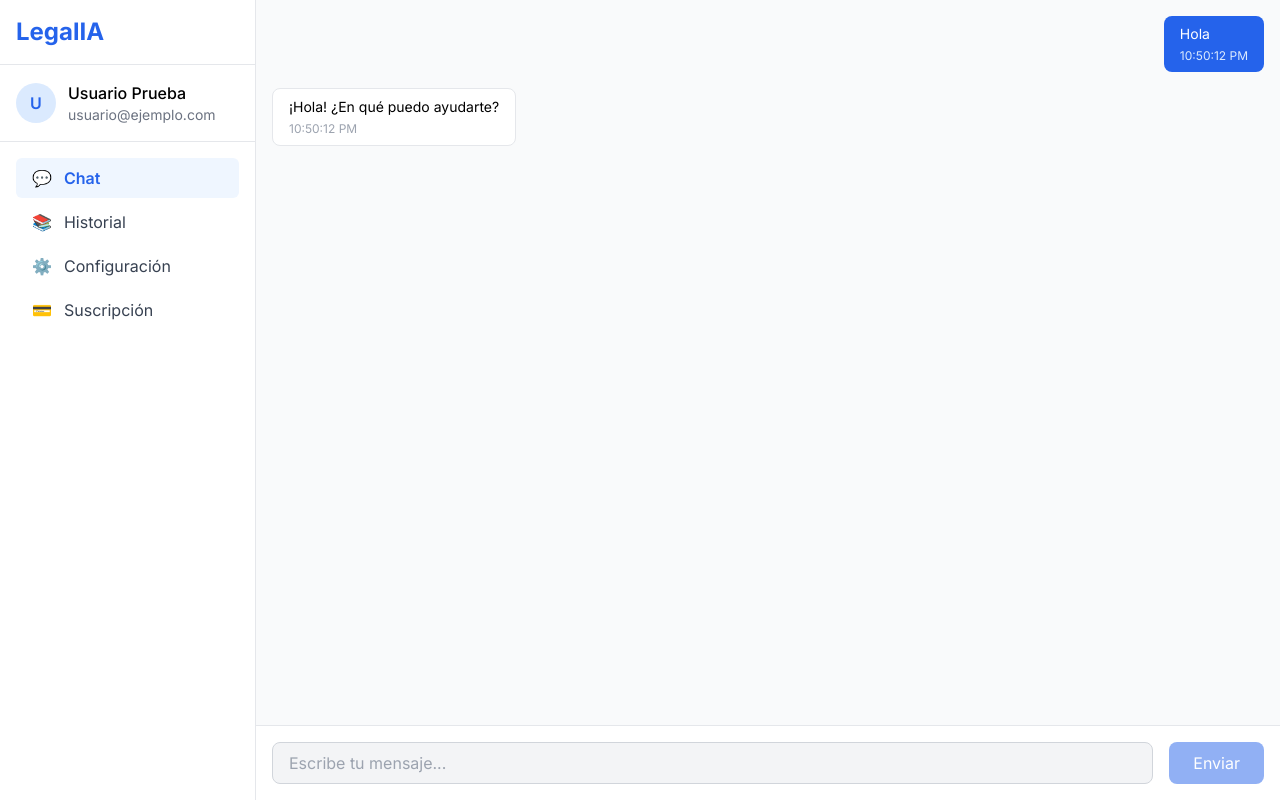
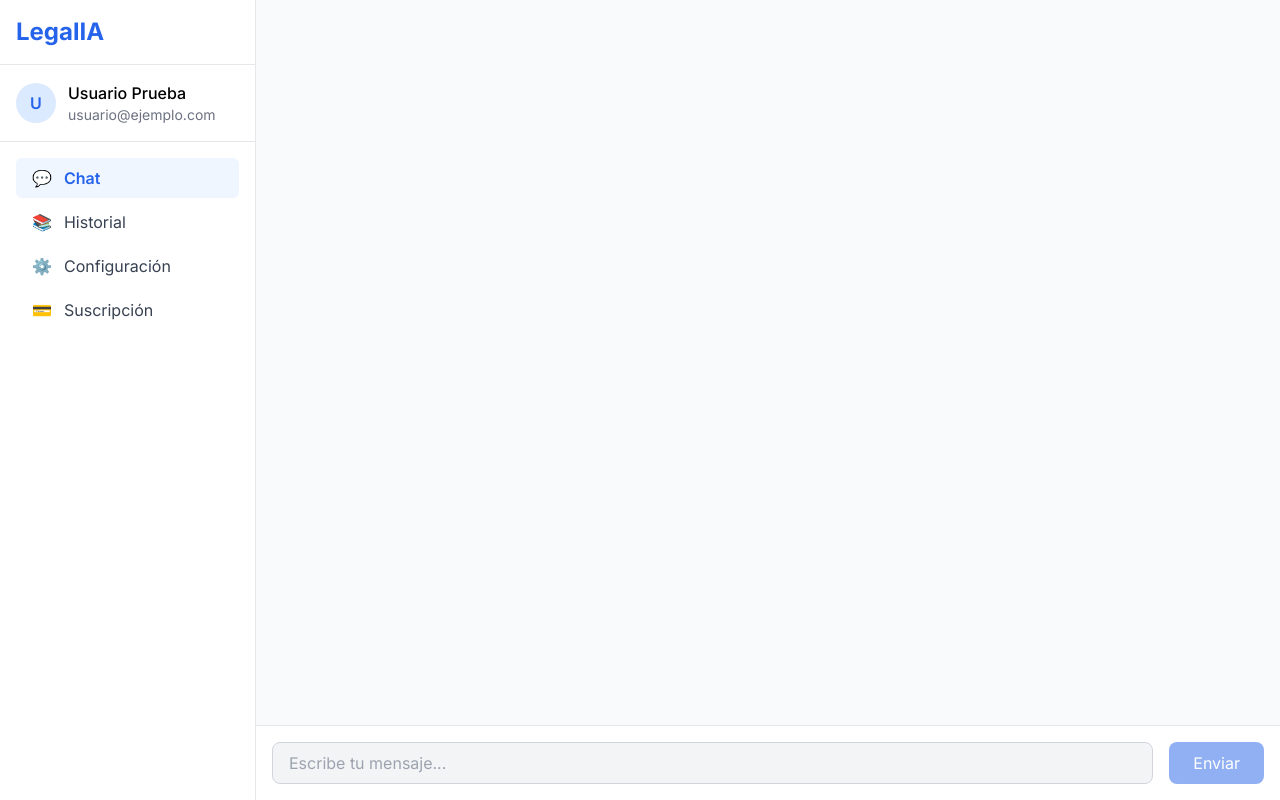
Before and after one commit to lazarohernan/abogados, a Next.js app: page / in a window 1280 px wide. Built offline with nearby package versions, Linux system fonts and the light colour scheme.

Commit message:
page.tsx

```diff
--- a/src/app/page.tsx
+++ b/src/app/page.tsx
@@ -1,7 +1,7 @@
 'use client';
 
 import { useState } from 'react';
-import { UserProfile } from '@/types/UserProfile';
+import UserProfile from '@/types/profile';
 import DashboardLayout from './dashboard/DashboardLayout';
 import ChatSection from './dashboard/ChatSection';
 
@@ -13,44 +13,19 @@ interface Message {
 
 export default function DashboardPage() {
   const [profile] = useState<UserProfile>({
-    id: '123', // Asegúrate de incluir el id
+    id: '123',
+    email: 'usuario@ejemplo.com',
     full_name: 'Usuario Prueba',
-    email: 'usuario@ejemplo.com',
-    subscription_status: 'active', // Valor predeterminado
+    avatar_url: 'https://example.com/avatar.jpg',
+    phone: '123-456-7890',
+    subscription_status: 'active',
+    subscription_tier: 'monthly',
     trial_end: '2023-12-31',
   });
 
-  const [messages, setMessages] = useState<Message[]>([
-    { role: 'user', content: 'Hola', created_at: new Date().toISOString() },
-    { role: 'assistant', content: '¡Hola! ¿En qué puedo ayudarte?', created_at: new Date().toISOString() },
-  ]);
-
+  const [messages, setMessages] = useState<Message[]>([]);
   const [inputMessage, setInputMessage] = useState('');
   const [isTyping, setIsTyping] = useState(false);
-
-  const handleSendMessage = () => {
-    if (!inputMessage.trim()) return;
-
-    const newMessage: Message = {
-      role: 'user',
-      content: inputMessage,
-      created_at: new Date().toISOString(),
-    };
-
-    setMessages((prev) => [...prev, newMessage]);
-    setInputMessage('');
-    setIsTyping(true);
-
-    setTimeout(() => {
-      const assistantMessage: Message = {
-        role: 'assistant',
-        content: 'Esta es una respuesta simulada.',
-        created_at: new Date().toISOString(),
-      };
-      setMessages((prev) => [...prev, assistantMessage]);
-      setIsTyping(false);
-    }, 1000);
-  };
 
   return (
     <DashboardLayout profile={profile} activeSection="chat">
@@ -60,7 +35,7 @@ export default function DashboardPage() {
         isTyping={isTyping}
         inputMessage={inputMessage}
         setInputMessage={setInputMessage}
-        handleSendMessage={handleSendMessage}
+        handleSendMessage={() => {}}
       />
     </DashboardLayout>
   );
```
